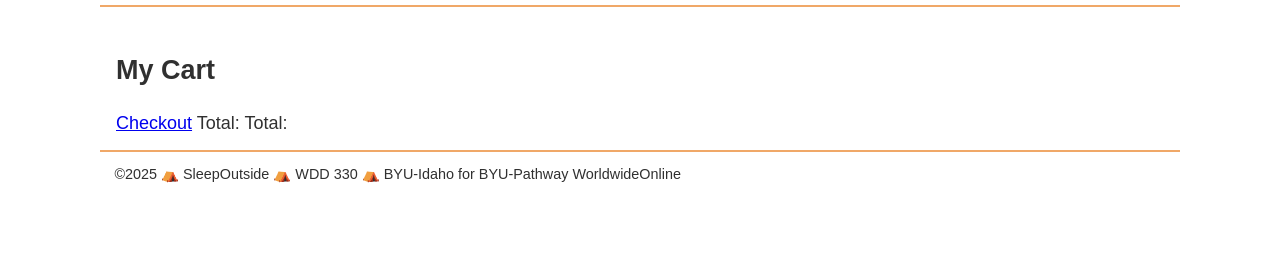
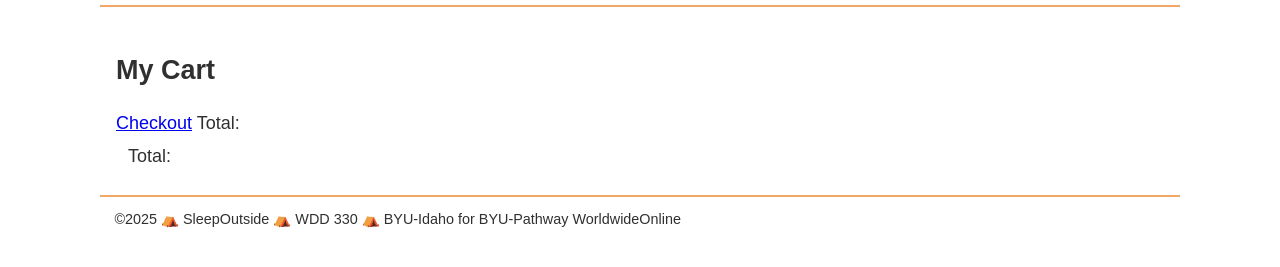
Before and after one commit to aromerosud/wdd330-sleepoutside, a website built with Vite: page src/cart/index.html in a window 1280 px wide. Shown: the part 71-338 px from the top of the page. Built offline with nearby package versions, Linux system fonts and the light colour scheme; files whose address does not match are found by name.

Commit message:
update total in cart

```diff
--- a/src/cart/index.html
+++ b/src/cart/index.html
@@ -19,7 +19,9 @@
       <div class="list-footer hide">
         <a href="/checkout/">Checkout</a>
         <span>Total:</span>
-        <span class="list-total">Total: </span>
+        <div class="cart-footer hide">
+          <p class="cart-total">Total: </p>
+        </div>
       </div>
     </section>
   </main>
--- a/src/css/style.css
+++ b/src/css/style.css
@@ -387,3 +387,7 @@ footer {
   width: 100%;
   border-radius: 6px;
 }
+
+.list-total {
+  display: none;
+}
```
